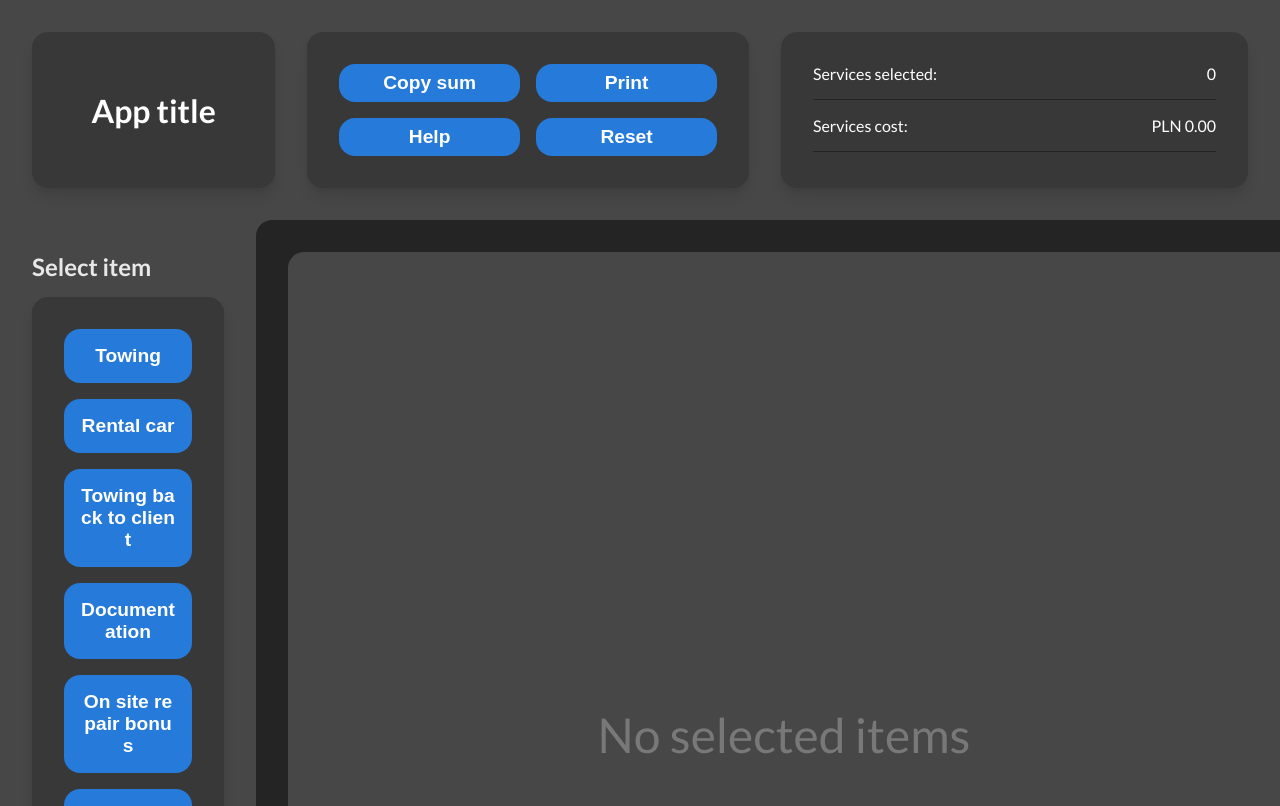
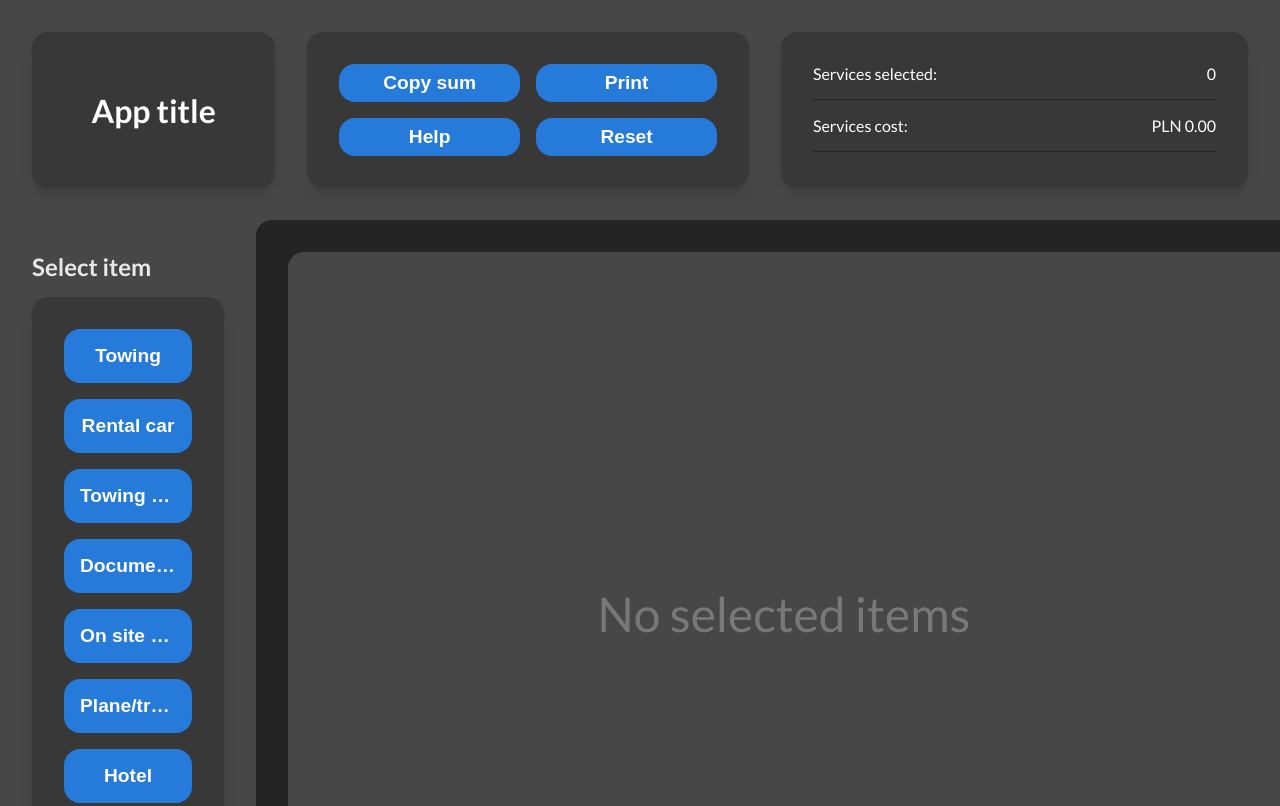
Before and after one commit to goodideagiver/mobility-calculator, a React (Create React App) app: page / in a window 1280 px wide. Shown: the top 806 px of the page. Built offline with nearby package versions, Linux system fonts and the light colour scheme.

Commit message:
added ellipsis on buttons

```diff
--- a/src/components/ItemsSelector/ItemsSelectorStyles.js
+++ b/src/components/ItemsSelector/ItemsSelectorStyles.js
@@ -16,6 +16,9 @@ export const Item = styled.button`
 	font-weight: bold;
 	padding: 1rem;
 	word-break: break-all;
+	white-space: nowrap;
+	overflow: hidden;
+	text-overflow: ellipsis;
 
 	&:hover {
 		background: var(--color-hl-hov);
```
